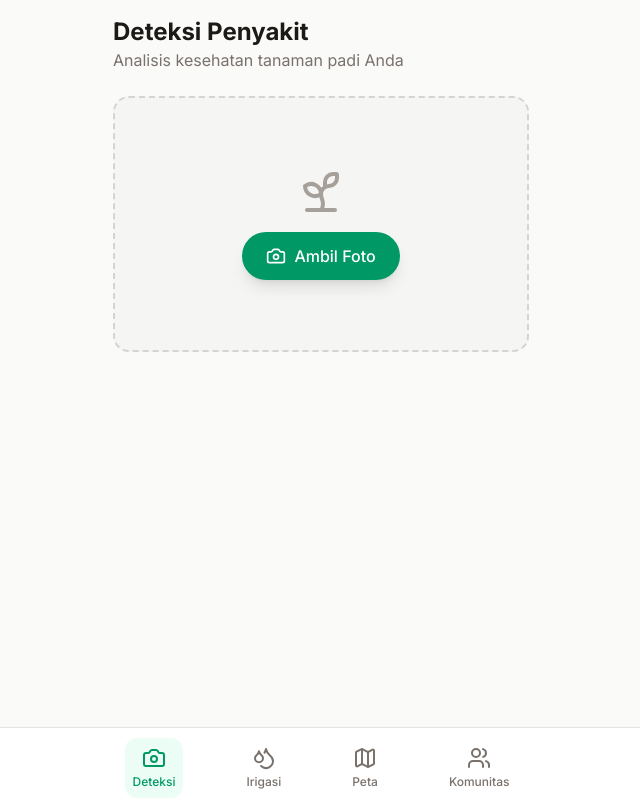
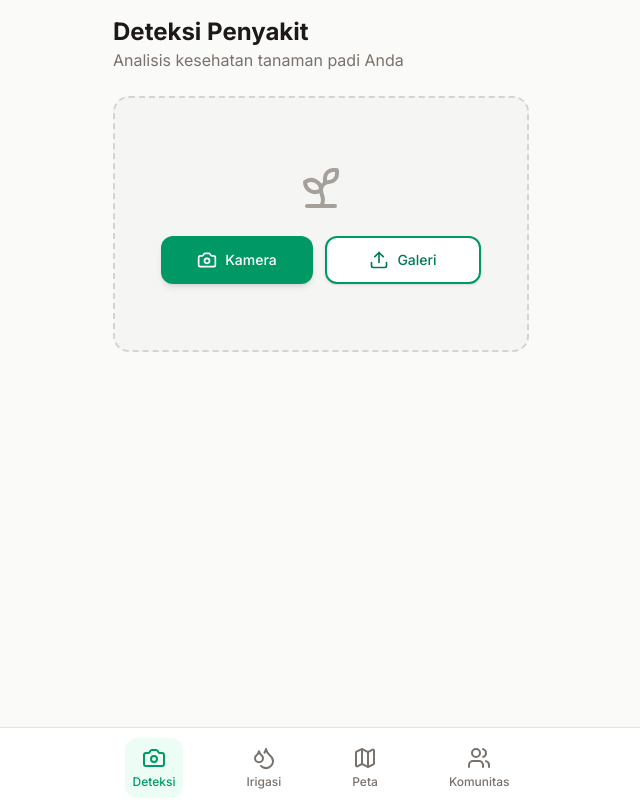
Before and after one commit to shock-17/PadiSmart, a React (Vite) app in the folder padiguardGOOGLEAI/: page / in a window 1280 px wide. Shown: the whole page, without its empty margins (319-959 px from the left). Built offline with nearby package versions, Linux system fonts and the light colour scheme.

Commit message:
Implement file upload feature in App component
Added file upload functionality to App component.

```diff
--- a/padiguardGOOGLEAI/src/App.tsx
+++ b/padiguardGOOGLEAI/src/App.tsx
@@ -1,4 +1,4 @@
-import { useState, useEffect, FormEvent, Fragment } from 'react';
+import { useState, useEffect, FormEvent, Fragment, useRef } from 'react';
 import { motion, AnimatePresence } from 'motion/react';
 import {
   Camera,
@@ -15,7 +15,8 @@ import {
   Sun,
   Map as MapIcon,
   MapPin,
-  Trash2
+  Trash2,
+  Upload
 } from 'lucide-react';
 import Webcam from 'react-webcam';
 import axios from 'axios';
@@ -121,6 +122,20 @@ const DetectionFeature = () => {
 
   const [farmerName, setFarmerName] = useState('');
   const [reporting, setReporting] = useState(false);
+  const fileInputRef = useRef<HTMLInputElement>(null);
+
+  const handleFileUpload = (e: React.ChangeEvent<HTMLInputElement>) => {
+    const file = e.target.files?.[0];
+    if (file) {
+      const reader = new FileReader();
+      reader.onloadend = () => {
+        const base64String = reader.result as string;
+        setImgSrc(base64String);
+        analyzeImage(base64String);
+      };
+      reader.readAsDataURL(file);
+    }
+  };
 
   const capture = (getScreenshot: () => string | null) => {
     const image = getScreenshot();
@@ -188,15 +203,31 @@ const DetectionFeature = () => {
       </header>
 
       {!imgSrc && !cameraOpen && (
-        <div className="bg-stone-100 rounded-2xl h-64 flex flex-col items-center justify-center border-2 border-dashed border-stone-300 mb-6">
-          <Sprout className="text-stone-400 mb-4" size={48} />
-          <button
-            onClick={() => setCameraOpen(true)}
-            className="bg-emerald-600 text-white px-6 py-3 rounded-full font-medium shadow-lg hover:bg-emerald-700 transition-colors flex items-center gap-2"
-          >
-            <Camera size={20} />
-            Ambil Foto
-          </button>
+        <div className="bg-stone-100 rounded-2xl p-6 flex flex-col items-center justify-center border-2 border-dashed border-stone-300 mb-6 min-h-[16rem]">
+          <Sprout className="text-stone-400 mb-6" size={48} />
+          <div className="flex gap-3 w-full max-w-xs">
+            <button
+              onClick={() => setCameraOpen(true)}
+              className="flex-1 bg-emerald-600 text-white py-3 px-2 rounded-xl font-medium shadow-md hover:bg-emerald-700 transition-colors flex items-center justify-center gap-2"
+            >
+              <Camera size={20} />
+              <span className="text-sm">Kamera</span>
+            </button>
+            <button
+              onClick={() => fileInputRef.current?.click()}
+              className="flex-1 bg-white text-emerald-700 border-2 border-emerald-600 py-3 px-2 rounded-xl font-medium shadow-sm hover:bg-emerald-50 transition-colors flex items-center justify-center gap-2"
+            >
+              <Upload size={20} />
+              <span className="text-sm">Galeri</span>
+            </button>
+            <input
+              type="file"
+              accept="image/*"
+              ref={fileInputRef}
+              className="hidden"
+              onChange={handleFileUpload}
+            />
+          </div>
         </div>
       )}
 
```
